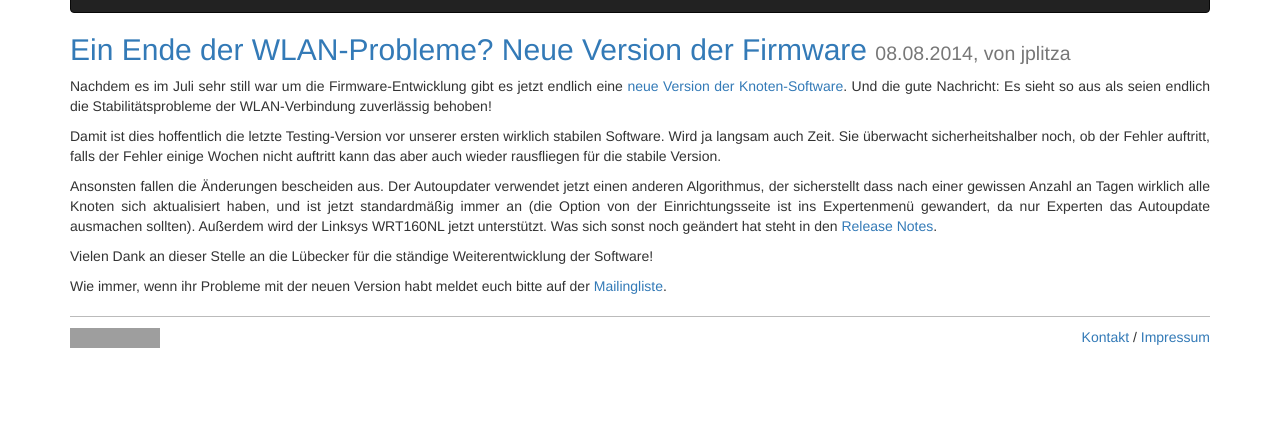
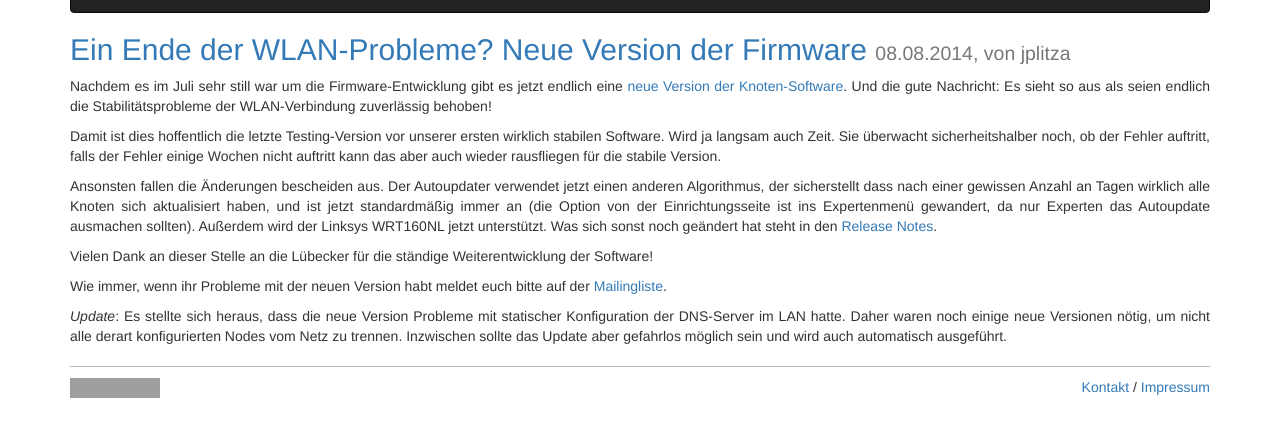
Before and after one commit to FreifunkBremen/bremen.freifunk.net, a Jekyll site: the page built from _posts/2014-08-08-Neue-Testing.md, in a window 1280 px wide, cut to the strip 199-636 px from the top of the page. Built offline with Jekyll 4.4.1, drawn with Linux system fonts in a browser that asks for light colours; nearby versions of some CDN libraries; Markdown is read by kramdown in place of the engine named in the settings; grey boxes are pictures that could not be loaded.

Commit message:
Update Post: Neue Testing

```diff
--- a/_posts/2014-08-08-Neue-Testing.md
+++ b/_posts/2014-08-08-Neue-Testing.md
@@ -15,5 +15,7 @@ Vielen Dank an dieser Stelle an die Lübecker für die ständige Weiterentwicklu
 
 Wie immer, wenn ihr Probleme mit der neuen Version habt meldet euch bitte auf der [Mailingliste].
 
+*Update*: Es stellte sich heraus, dass die neue Version Probleme mit statischer Konfiguration der DNS-Server im LAN hatte. Daher waren noch einige neue Versionen nötig, um nicht alle derart konfigurierten Nodes vom Netz zu trennen. Inzwischen sollte das Update aber gefahrlos möglich sein und wird auch automatisch ausgeführt.
+
 [Release Notes]: http://gluon.readthedocs.org/en/latest/releases/v2014.3.html
 [Mailingliste]: mailto:liste@bremen.freifunk.net
```
